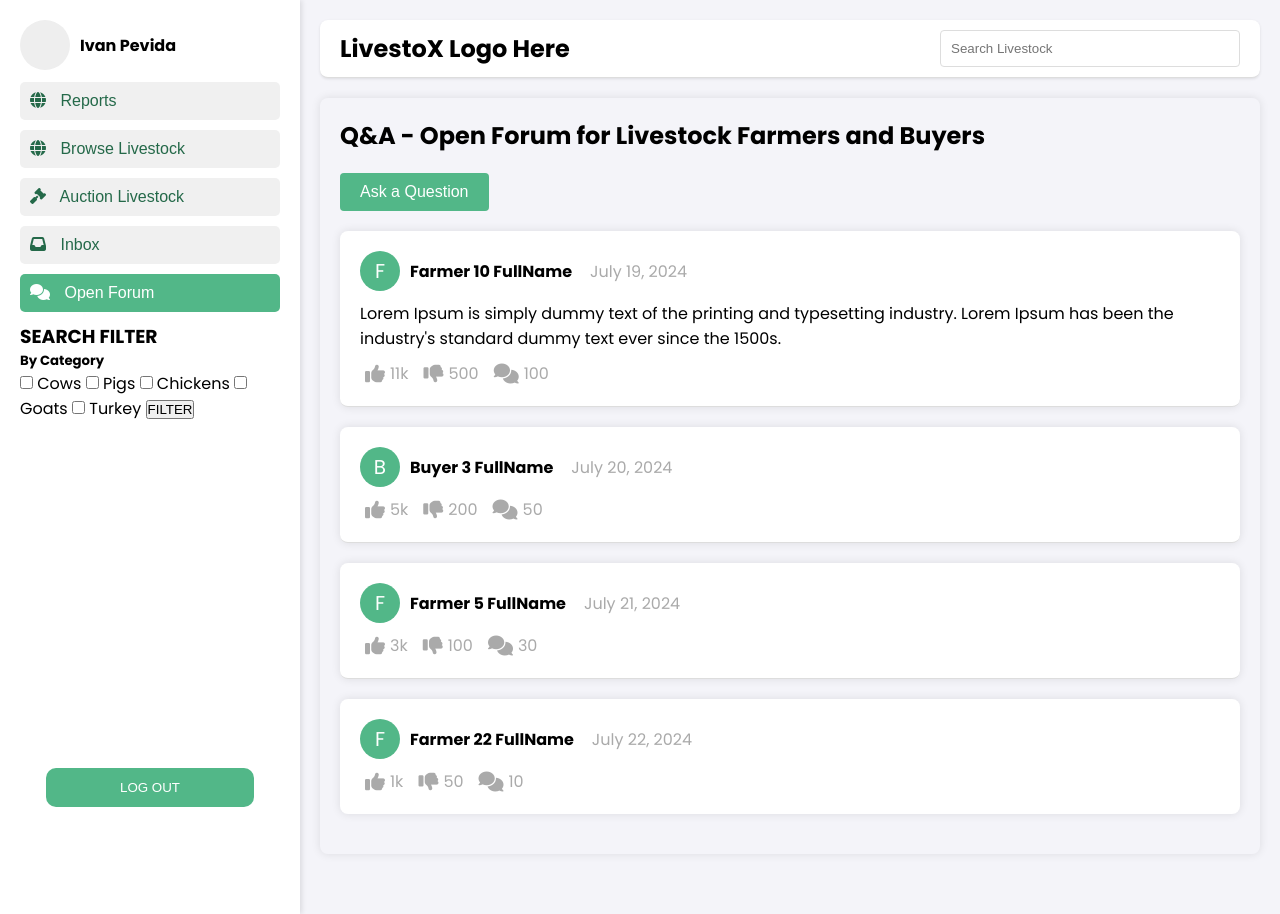
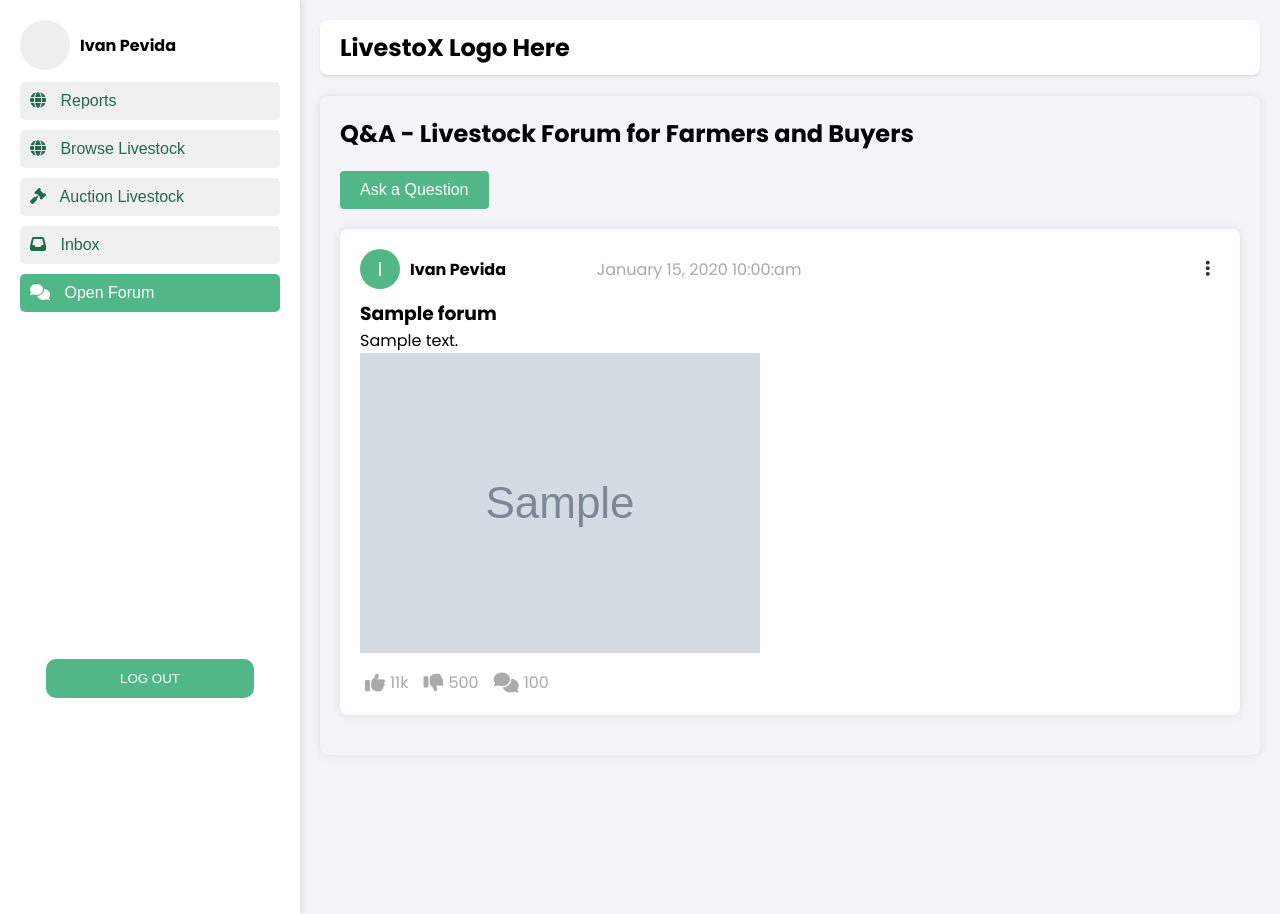
Before and after one commit to LawX22/LivestoX, a PHP site: page /Admin/openforum.php in a window 1280 px wide. Run offline with PHP 8.4, Linux system fonts and the light colour scheme; a user stored in the database is signed in; data comes from the database, SQL or seed files in the repository; tables that the repository leaves empty or names only in its code hold one stand-in row (values such as "Sample post"); grey boxes marked "Sample" are stand-in pictures; some libraries are stand-ins or nearby versions.

Commit message:
New Added

```diff
--- a/Frontend/Admin/openforum.php
+++ b/Frontend/Admin/openforum.php
@@ -16,6 +16,14 @@ mysqli_stmt_execute($stmt);
 mysqli_stmt_bind_result($stmt, $first_name, $last_name);
 mysqli_stmt_fetch($stmt);
 mysqli_stmt_close($stmt);
+
+// Fetch posts with the user_id field included
+$postQuery = "SELECT f.id, f.title, f.description, f.image, f.created_at, f.user_id, u.first_name, u.last_name, u.user_type
+              FROM forum f
+              JOIN tbl_users u ON f.user_id = u.id
+              ORDER BY f.created_at DESC";
+$postResult = mysqli_query($con, $postQuery);
+$posts = mysqli_fetch_all($postResult, MYSQLI_ASSOC);
 ?>
 
 <!DOCTYPE html>
@@ -31,7 +39,7 @@ mysqli_stmt_close($stmt);
     <link rel="stylesheet" href="https://cdnjs.cloudflare.com/ajax/libs/font-awesome/6.6.0/css/all.min.css" integrity="sha512-Kc323vGBEqzTmouAECnVceyQqyqdsSiqLQISBL29aUW4U/M7pSPA/gEUZQqv1cwx4OnYxTxve5UMg5GT6L4JJg==" crossorigin="anonymous" referrerpolicy="no-referrer" />
     <link rel="preconnect" href="https://fonts.googleapis.com">
     <link rel="preconnect" href="https://fonts.gstatic.com" crossorigin>
-    <link href="https://fonts.googleapis.com/css2?family=Poppins:ital,wght@0,100;0,200;0,300;0,400;0,500;0,600;0,700;0,800;0,900&display=swap" rel="stylesheet">
+    <link href="https://fonts.googleapis.com/css2?family=Poppins:wght@300;400;500;600;700&display=swap" rel="stylesheet">
 </head>
 <body>
     <div class="container">
@@ -42,23 +50,91 @@ mysqli_stmt_close($stmt);
         <div class="main-content">
             <header>
                 <div class="logo">LivestoX Logo Here</div>
-                <div class="search">
-                    <input type="text" placeholder="Search Livestock">
-                </div>
             </header>
             <div class="open-forum">
-                <h2>Q&A - Open Forum for Livestock Farmers and Buyers</h2>
+                <h2>Q&A - Livestock Forum for Farmers and Buyers</h2>
+                <!-- Ask a Question Button -->
                 <button class="ask-question-btn">Ask a Question</button>
+
+                <!-- Modal Popup -->
+                <div id="questionModal" class="modal">
+                    <div class="modal-content">
+                        <span class="close-btn">&times;</span>
+                        <h2>Ask a Question</h2>
+                        <form id="questionForm" action="../../Backend/forum/submit_question.php" method="post" enctype="multipart/form-data">
+                            <div class="form-group">
+                                <label for="questionTitle">Title:</label>
+                                <input type="text" id="questionTitle" name="questionTitle" required>
+                            </div>
+                            <div class="form-group">
+                                <label for="questionDescription">Description:</label>
+                                <textarea id="questionDescription" name="questionDescription" rows="4" required></textarea>
+                            </div>
+                            <div class="form-group">
+                                <label for="questionImage">Upload Image (optional):</label>
+                                <input type="file" id="questionImage" name="questionImage" accept="image/*">
+                            </div>
+                            <button type="submit" class="submit-btn">Submit</button>
+                        </form>
+                    </div>
+                </div>
+
+                <!-- Modal Popup for Edit Post -->
+                <div id="editModal" class="modal">
+                    <div class="modal-content">
+                        <span class="close-btn">&times;</span>
+                        <h2>Edit Post</h2>
+                        <form id="editForm" action="../../Backend/forum/update_question.php" method="post" enctype="multipart/form-data">
+                            <input type="hidden" id="editPostId" name="postId">
+                            <div class="form-group">
+                                <label for="editTitle">Title:</label>
+                                <input type="text" id="editTitle" name="editTitle" required>
+                            </div>
+                            <div class="form-group">
+                                <label for="editDescription">Description:</label>
+                                <textarea id="editDescription" name="editDescription" rows="4" required></textarea>
+                            </div>
+                            <div class="form-group">
+                                <label for="editImage">Upload Image (optional):</label>
+                                <input type="file" id="editImage" name="editImage" accept="image/*">
+                            </div>
+                            <button type="submit" class="submit-btn">Save Changes</button>
+                        </form>
+                    </div>
+                </div>
+
+                <!-- Container for displaying posts -->
+                <div id="postContainer" class="post-container">
+                    <?php foreach ($posts as $post): ?>
                     <div class="forum-post card">
                         <div class="post-header">
                             <div class="profile-info">
-                            <div class="profile-circle">F</div>
-                            <div class="name">Farmer 10 FullName</div>
-                            <div class="date">July 19, 2024</div>
+                                <div class="profile-circle"><?= strtoupper($post['first_name'][0]); ?></div>
+                                <div class="name"><?= htmlspecialchars($post['first_name'] . ' ' . $post['last_name']); ?></div>
+                                <!-- Display user type -->
+                                <div class="user-type"><?= htmlspecialchars($post['user_type']); ?></div>
+                                <!-- Display date and time -->
+                                <div class="date-time-container">
+                                    <div class="date">
+                                        <?= date('F j, Y g:i:a', strtotime($post['created_at'])); ?>
+                                    </div>
+
+                                    <div class="meatball-menu">
+                                        <i class="fas fa-ellipsis-v"></i>
+                                        <div class="dropdown-menu">
+                                            <a href="#" class="dropdown-item" data-post-id="<?= $post['id']; ?>">Edit</a>
+                                            <a href="#" class="dropdown-item delete-post" data-post-id-delete="<?= $post['id']; ?>">Delete</a>
+                                        </div>
+                                    </div>
+                                </div>
                             </div>
                         </div>
                         <div class="post-content">
-                        Lorem Ipsum is simply dummy text of the printing and typesetting industry. Lorem Ipsum has been the industry's standard dummy text ever since the 1500s.
+                            <h3><?= htmlspecialchars($post['title']); ?></h3>
+                            <p><?= nl2br(htmlspecialchars($post['description'])); ?></p>
+                            <?php if ($post['image']): ?>
+                                <img src="<?= htmlspecialchars('uploads/forum/' . $post['image']); ?>" alt="Post Image">
+                            <?php endif; ?>
                         </div>
                         <div class="post-actions">
                             <div class="likes">
@@ -72,79 +148,14 @@ mysqli_stmt_close($stmt);
                             </div>
                         </div>
                     </div>
-                <div class="forum-post card">
-                    <div class="post-header">
-                        <div class="profile-info">
-                            <div class="profile-circle">B</div>
-                            <div class="name">Buyer 3 FullName</div>
-                            <div class="date">July 20, 2024</div>
+                    <?php endforeach; ?>
                 </div>
-                    </div>
-                    <div class="post-content">
-                        <!-- Post content goes here -->
-                    </div>
-                    <div class="post-actions">
-                        <div class="likes">
-                            <i class="fas fa-thumbs-up"></i> 5k
-                        </div>
-                        <div class="dislikes">
-                            <i class="fas fa-thumbs-down"></i> 200
-                        </div>
-                        <div class="comments">
-                            <i class="fas fa-comments"></i> 50
+
             </div>
         </div>
     </div>
-                <div class="forum-post card">
-                    <div class="post-header">
-                        <div class="profile-info">
-                            <div class="profile-circle">F</div>
-                            <div class="name">Farmer 5 FullName</div>
-                            <div class="date">July 21, 2024</div>
-                        </div>
-                    </div>
-                    <div class="post-content">
-                        <!-- Post content goes here -->
-                    </div>
-                    <div class="post-actions">
-                        <div class="likes">
-                            <i class="fas fa-thumbs-up"></i> 3k
-                        </div>
-                        <div class="dislikes">
-                            <i class="fas fa-thumbs-down"></i> 100
-                        </div>
-                        <div class="comments">
-                            <i class="fas fa-comments"></i> 30
-                        </div>
-                    </div>
-                </div>
-                <div class="forum-post card">
-                    <div class="post-header">
-                        <div class="profile-info">
-                            <div class="profile-circle">F</div>
-                            <div class="name">Farmer 22 FullName</div>
-                            <div class="date">July 22, 2024</div>
-                        </div>
-                    </div>
-                    <div class="post-content">
-                        <!-- Post content goes here -->
-                    </div>
-                    <div class="post-actions">
-                        <div class="likes">
-                            <i class="fas fa-thumbs-up"></i> 1k
-                        </div>
-                        <div class="dislikes">
-                            <i class="fas fa-thumbs-down"></i> 50
-                        </div>
-                        <div class="comments">
-                            <i class="fas fa-comments"></i> 10
-                        </div>
-                    </div>
-                </div>
-            </div>
-        </div>
-    </div>
-</body>
 
     <script src="../../js/logout-confirmation.js"></script>
+    <script src="../../js/forum-modal.js"></script>
+</body>
 </html>
--- a/css/openforum.css
+++ b/css/openforum.css
@@ -109,7 +109,7 @@ header {
 
 .forum-post .post-header .profile-info .user-type {
     color: #fff;
-    background-color: #3b8cd3; /* Background color to make it stand out */
+     /* Background color to make it stand out */
     border-radius: 10px; /* Rounded corners */
     padding: 4px 8px; /* Padding for better spacing */
     font-size: 14px;
--- a/sidebar/sidebar-admin.php
+++ b/sidebar/sidebar-admin.php
@@ -47,34 +47,6 @@
                 </ul>
             </nav>
 
-            <div class="filters">
-                <h3>SEARCH FILTER</h3>
-                <h5>By Category</h5>
-                <div class="filter-categories">
-                    <label>
-                        <input type="checkbox" name="category" value="cows">
-                        Cows
-                    </label>
-                    <label>
-                        <input type="checkbox" name="category" value="pigs">
-                        Pigs
-                    </label>
-                    <label>
-                        <input type="checkbox" name="category" value="chickens">
-                        Chickens
-                    </label>
-                    <label>
-                        <input type="checkbox" name="category" value="goats">
-                        Goats
-                    </label>
-                    <label>
-                        <input type="checkbox" name="category" value="turkey">
-                        Turkey
-                    </label>
-                    <button class="confirm-button">FILTER</button>
-                </div>
-            </div>
-
             <div class="logout">
                 <a href="../../Backend/login/logout.php" id="logout-link">
                     <button type="button" class="logout-button" onclick="confirmLogout(event)">LOG OUT</button>
```
Also changed, not shown: Frontend/Buyer/openforum.php (+12 -4 lines). Lines whose indentation alone changed are shown as unchanged.
